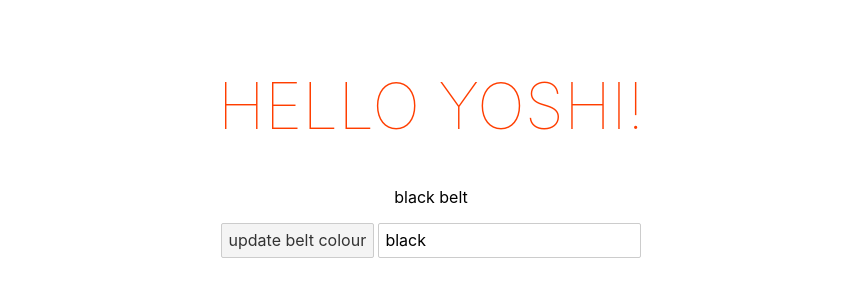
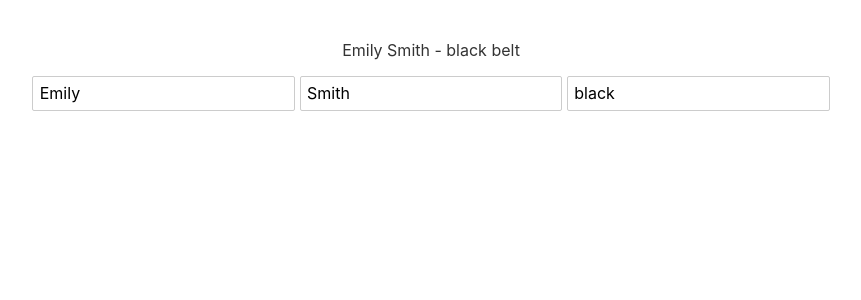
Before and after one commit to meIwata/svelteproject, a Svelte app: page / in a window 1280 px wide. Shown: the top 300 px of the page, without its empty margins (209-1070 px from the left). Built offline with nearby package versions, Linux system fonts and the light colour scheme.

Commit message:
Reactive Values

```diff
--- a/src/App.svelte
+++ b/src/App.svelte
@@ -1,5 +1,17 @@
 <script>
-	let name = "Yoshi";
+	// let name = "Yoshi";
+	let firstname = "Emily";
+	let lastname = "Smith";
+
+	$: fullName = `${firstname} ${lastname}`;
+
+	// 可以在console印出看看
+	// $: console.log(beltColour);
+	$: {
+		console.log(beltColour);
+		console.log(fullName);
+	}
+
 	let beltColour = "black"
 
 	const handleClick = () => {
@@ -12,15 +24,20 @@
 </script>
 
 <main>
-	<h1>Hello {name}!</h1>
+	<!-- <h1>Hello {name}!</h1> -->
 
 	<!-- 也可以把顏色在style裡面 -->
-	<p style="color: {beltColour};">{beltColour} belt</p>
-	<button on:click={handleClick}>update belt colour</button>
+	<!-- <p style="color: {beltColour};">{beltColour} belt</p> -->
+	<!-- <button on:click={handleClick}>update belt colour</button> -->
+
+	<p>{fullName} - {beltColour} belt</p>
 
 	<!-- Data Binding -->
 	<!-- <input type="text" on:input={handleInput} value={beltColour}> -->
-	 <input type="text" bind:value={beltColour}>
+
+	<input type="text" bind:value={firstname}>
+	<input type="text" bind:value={lastname}>
+	<input type="text" bind:value={beltColour}>
 </main>
 
 <style>
```
